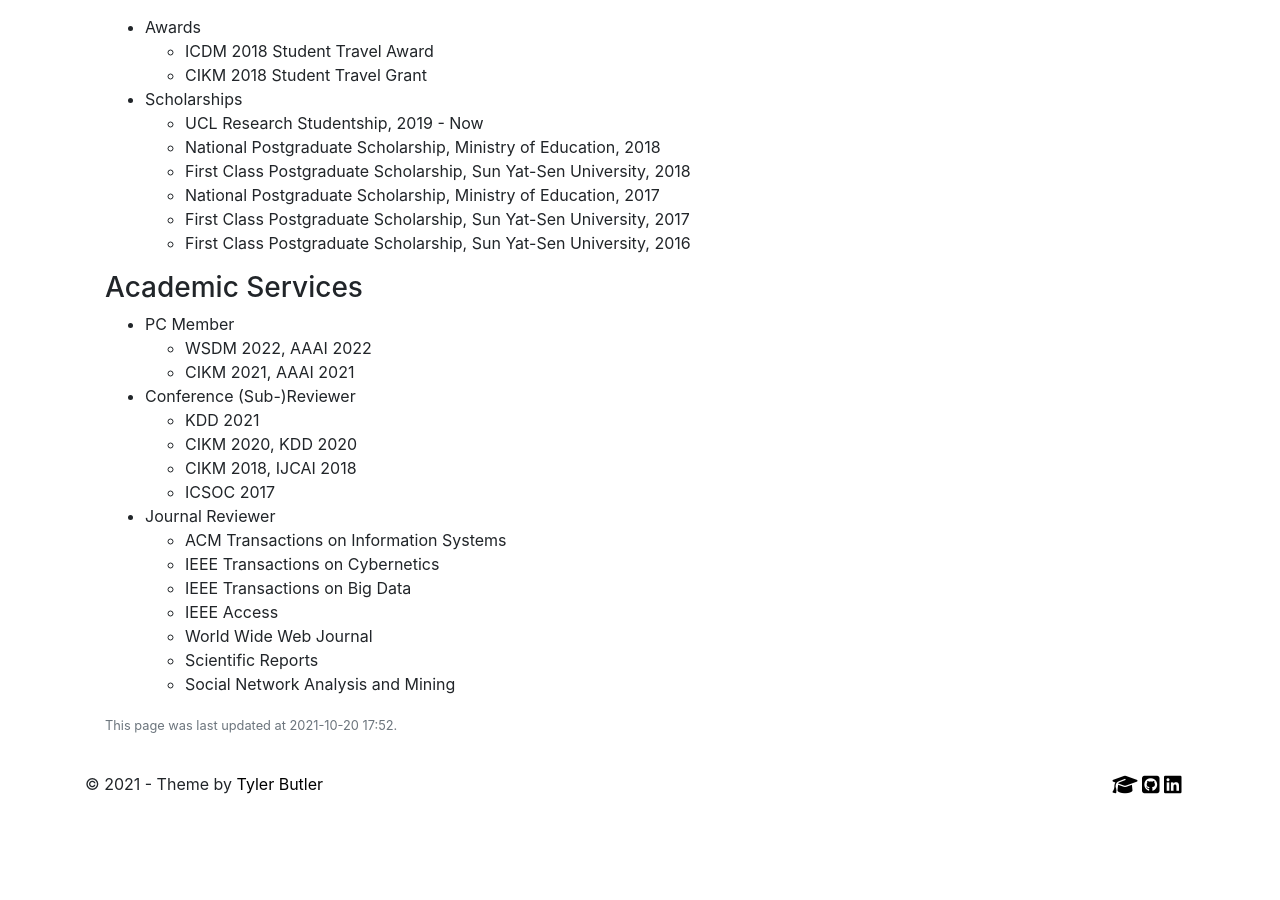
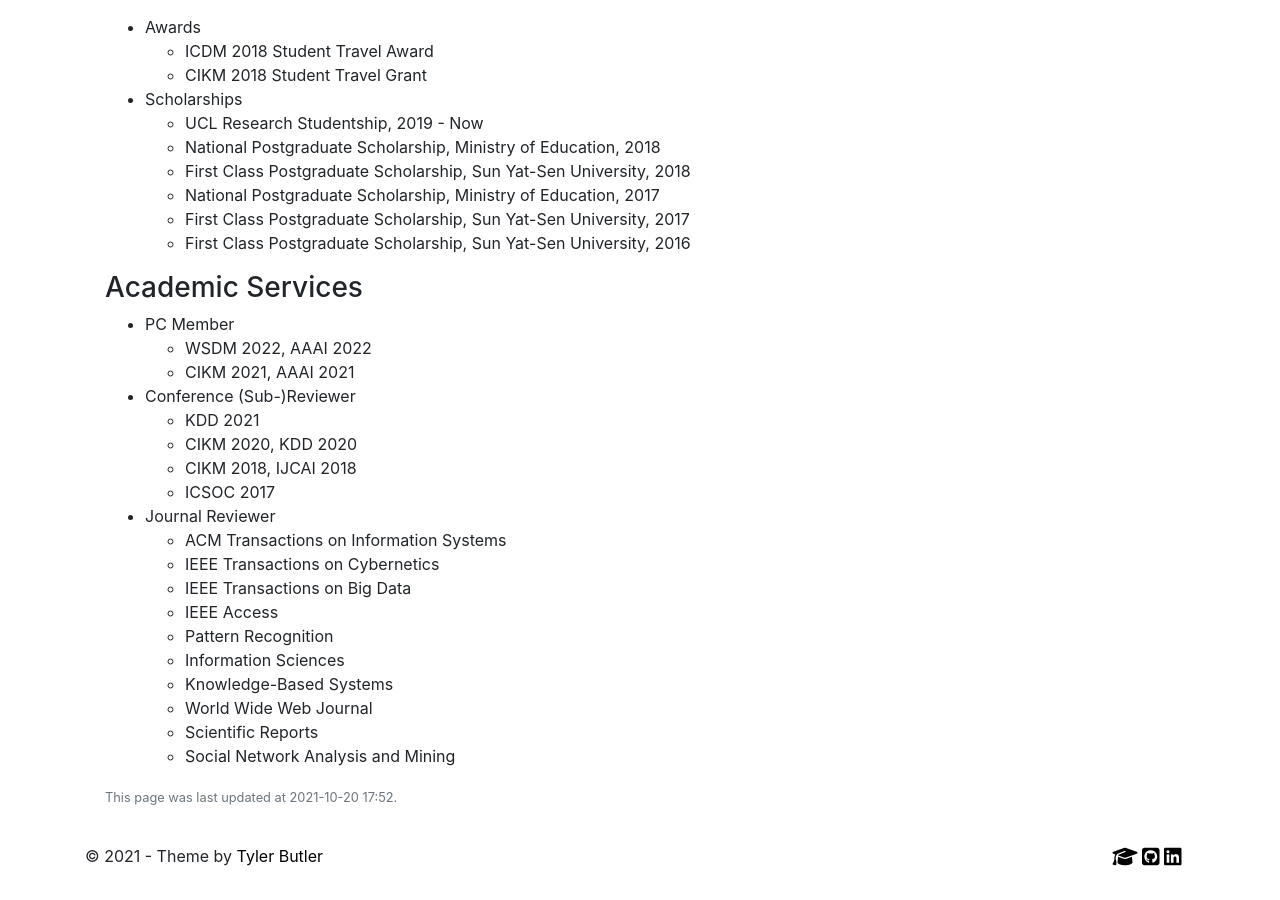
Before and after one commit to smartyfh/marvelous-mars-26de4, a Jekyll site: the page built from pages/about.md, in a window 1280 px wide and 900 px high, scrolled down 960 px. Built offline with Jekyll 4.4.1, drawn with Linux system fonts in a browser that asks for light colours; nearby versions of some CDN libraries; comment, search, counter and statistics services are not loaded; before the commit the page ends 1788 px from its top, so only the background shows below that.

Commit message:
Update about.md

```diff
--- a/pages/about.md
+++ b/pages/about.md
@@ -76,6 +76,9 @@ last-updated: 2020-10-30 5:55 PM
   - IEEE Transactions on Cybernetics
   - IEEE Transactions on Big Data
   - IEEE Access
+  - Pattern Recognition
+  - Information Sciences
+  - Knowledge-Based Systems
   - World Wide Web Journal
   - Scientific Reports
   - Social Network Analysis and Mining
```
